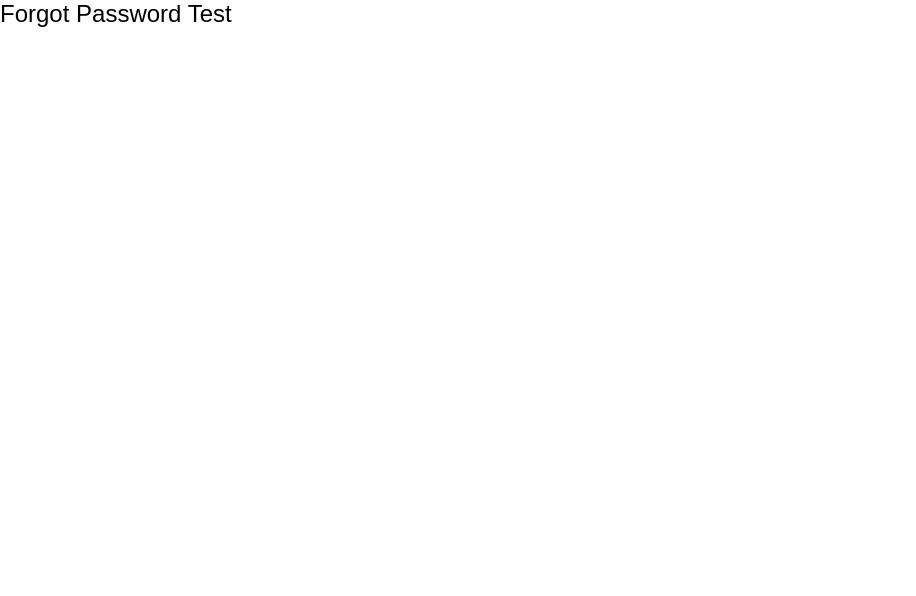
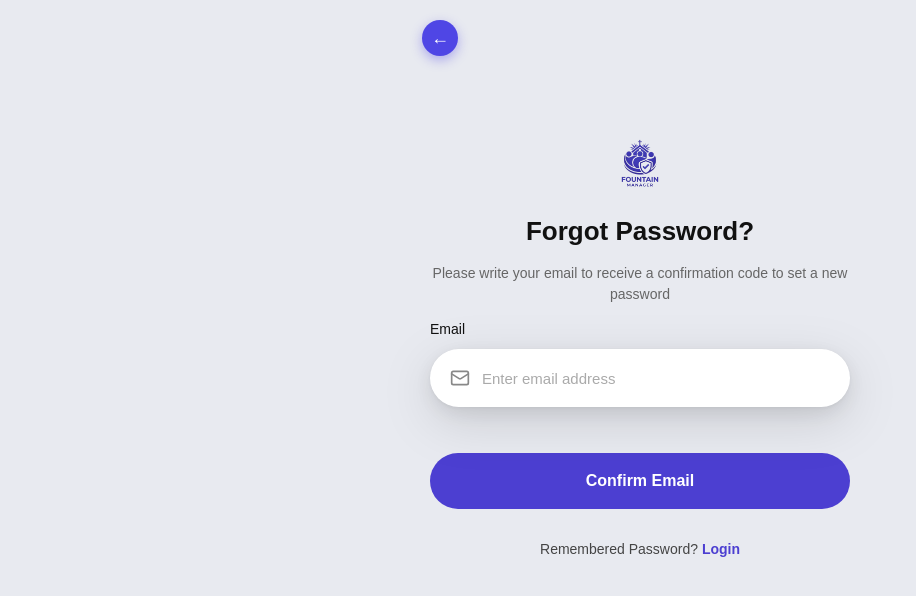
Before and after one commit to kweku461/Fountain-Manager, a React (Vite) app in the folder church-frontend/: page /forgot-password in a window 1280 px wide. Shown: the top 596 px of the page, without its empty margins (0-916 px from the left). Built offline with nearby package versions, Linux system fonts and the light colour scheme; no server answers.

Commit message:
fix routing with render

```diff
--- /dev/null
+++ b/church-frontend/render.yaml
@@ -0,0 +1,10 @@
+services:
+  - type: web
+    name: Fountain-Manager-church-frontend
+    env: static
+    buildCommand: npm run build
+    staticPublishPath: ./dist
+    routes:
+      - type: rewrite
+        source: /*
+        destination: /index.html
--- a/church-frontend/src/pages/ForgotPassword.tsx
+++ b/church-frontend/src/pages/ForgotPassword.tsx
@@ -1,3 +1,215 @@
+import { Mail } from "lucide-react";
+import { useState } from "react";
+import { Link, useNavigate } from "react-router-dom";
+import Logo from "../assets/Logo.png";
+import "../styles/ForgotPassword.css";
+import { apiCall } from "../utils/api";
+
+type Step = "email" | "otp";
+
 export default function ForgotPassword() {
-  return <div style={{ color: "black", fontSize: "24px" }}>Forgot Password Test</div>;
+  const [step, setStep] = useState<Step>("email");
+
+  const [email, setEmail] = useState("");
+  const [otp, setOtp] = useState("");
+
+  const [error, setError] = useState("");
+  const [loading, setLoading] = useState(false);
+
+  const navigate = useNavigate();
+
+  const validateEmail = (email: string): boolean => {
+    const emailRegex = /^[^\s@]+@[^\s@]+\.[^\s@]+$/;
+    return emailRegex.test(email);
+  };
+
+  // Step 1: Send OTP to email
+  const handleConfirmEmail = async () => {
+    setError("");
+
+    if (!email) {
+      setError("Please enter your email address");
+      return;
+    }
+
+    if (!validateEmail(email)) {
+      setError("Please enter a valid email address");
+      return;
+    }
+
+    setLoading(true);
+
+    try {
+      const response = await apiCall<string>("/auth/forgot-password", {
+        method: "POST",
+        body: JSON.stringify({ email }),
+        skipAuth: true,
+      });
+
+      if (!response.ok) {
+        setError(response.error || "Email not found. Please try again.");
+        return;
+      }
+
+      setStep("otp");
+    } catch {
+      setError("An unexpected error occurred. Please try again.");
+    } finally {
+      setLoading(false);
+    }
+  };
+
+  // Step 2: Verify OTP
+  const handleVerifyOtp = async () => {
+    setError("");
+
+    if (!otp || otp.length !== 6) {
+      setError("Please enter the 6-digit OTP sent to your email");
+      return;
+    }
+
+    setLoading(true);
+
+    try {
+      const response = await apiCall<string>("/auth/verify-reset-otp", {
+        method: "POST",
+        body: JSON.stringify({ email, otp }),
+        skipAuth: true,
+      });
+
+      if (!response.ok) {
+        setError(response.error || "Invalid or expired OTP. Please try again.");
+        return;
+      }
+
+      // Pass email to reset password page
+      navigate("/reset-password", { state: { email } });
+    } catch {
+      setError("An unexpected error occurred. Please try again.");
+    } finally {
+      setLoading(false);
+    }
+  };
+
+  const handleResendOtp = async () => {
+    setError("");
+    setOtp("");
+    setLoading(true);
+
+    try {
+      const response = await apiCall<string>("/auth/forgot-password", {
+        method: "POST",
+        body: JSON.stringify({ email }),
+        skipAuth: true,
+      });
+
+      if (!response.ok) {
+        setError(response.error || "Failed to resend OTP. Please try again.");
+      }
+    } catch {
+      setError("An unexpected error occurred. Please try again.");
+    } finally {
+      setLoading(false);
+    }
+  };
+
+  return (
+    <div className="forgot-page">
+      <div className="forgot-card">
+        {/* Back button — absolutely positioned top-left */}
+        <button className="back-btn" onClick={() => step === "otp" ? setStep("email") : navigate("/login")}>
+          &#8592;
+        </button>
+
+        {/* Spacer so content clears the back button */}
+        <div style={{ height: "40px" }} />
+
+        {/* Logo */}
+        <div className="logo-wrapper">
+          <img src={Logo} alt="Church Logo" />
+        </div>
+
+        {step === "email" ? (
+          <>
+            <h1 className="forgot-title">Forgot Password?</h1>
+            <p className="forgot-subtitle">
+              Please write your email to receive a confirmation code to set a new password
+            </p>
+
+            <div className="field">
+              <label className="bold-label">Email</label>
+              <div className="input-wrapper">
+                <Mail size={20} />
+                <input
+                  type="email"
+                  placeholder="Enter email address"
+                  value={email}
+                  onChange={(e) => setEmail(e.target.value)}
+                  autoComplete="email"
+                  onKeyDown={(e) => e.key === "Enter" && handleConfirmEmail()}
+                />
+              </div>
+            </div>
+
+            {error && <div className="error-message">{error}</div>}
+
+            <button
+              className="primary-btn"
+              onClick={handleConfirmEmail}
+              disabled={loading}
+            >
+              {loading ? "Sending..." : "Confirm Email"}
+            </button>
+
+            <p className="footer">
+              Remembered Password? <Link to="/login">Login</Link>
+            </p>
+          </>
+        ) : (
+          <>
+            <h1 className="forgot-title">Enter OTP</h1>
+            <p className="forgot-subtitle">
+              A 6-digit code has been sent to <strong>{email}</strong>
+            </p>
+
+            <div className="field">
+              <label className="bold-label">OTP Code</label>
+              <div className="input-wrapper">
+                <input
+                  type="text"
+                  placeholder="Enter 6-digit code"
+                  value={otp}
+                  onChange={(e) => setOtp(e.target.value.replace(/\D/g, "").slice(0, 6))}
+                  maxLength={6}
+                  inputMode="numeric"
+                  onKeyDown={(e) => e.key === "Enter" && handleVerifyOtp()}
+                />
+              </div>
+            </div>
+
+            {error && <div className="error-message">{error}</div>}
+
+            <button
+              className="primary-btn"
+              onClick={handleVerifyOtp}
+              disabled={loading}
+            >
+              {loading ? "Verifying..." : "Verify OTP"}
+            </button>
+
+            <p className="footer">
+              Didn't receive a code?{" "}
+              <button
+                className="link-btn"
+                onClick={handleResendOtp}
+                disabled={loading}
+              >
+                Resend OTP
+              </button>
+            </p>
+          </>
+        )}
+      </div>
+    </div>
+  );
 }
```
Also changed, not shown: 1 other file (tests, documents, lock files or other folders).
